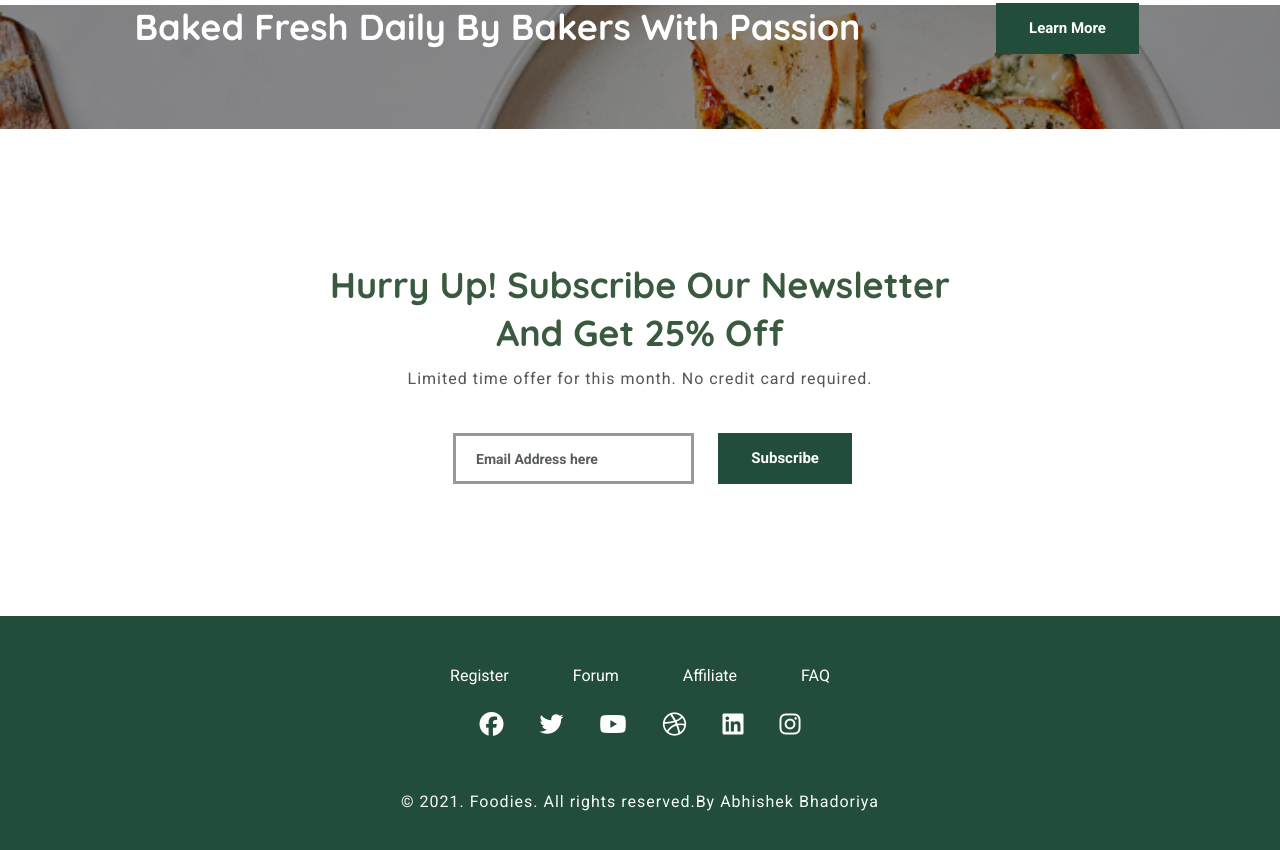
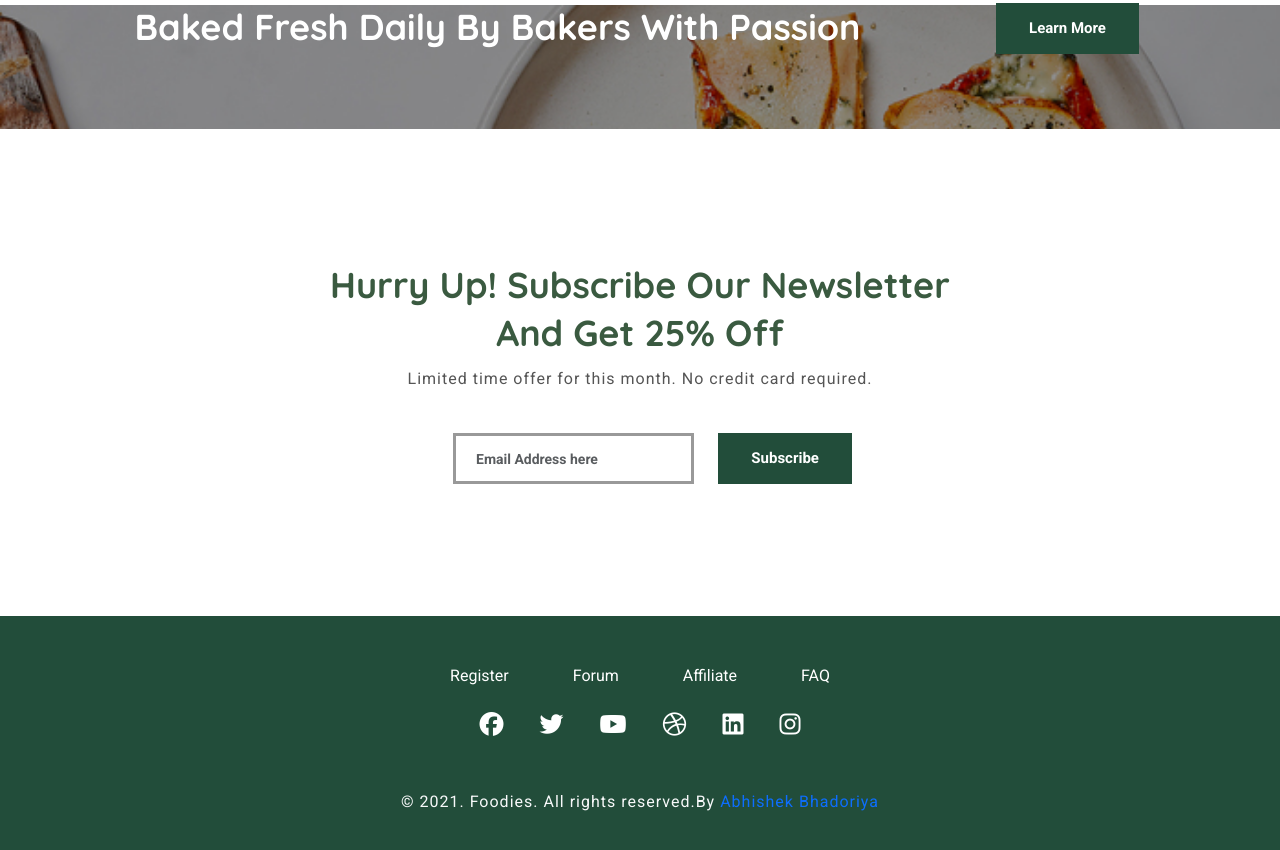
Before and after one commit to AbhishekBhadoriya82/foodies, a plain HTML site: page index.html in a window 1280 px wide. Shown: the part 5048-5898 px from the top of the page. Drawn offline with nearby package versions, Linux system fonts and the light colour scheme.

Commit message:
Update index.html

```diff
--- a/index.html
+++ b/index.html
@@ -368,7 +368,7 @@
                     </div>
                     <div class="col-sm-12">
                         <div class="copy-right text-center pt-5 ">
-                            <p class="text-light">© 2021. Foodies. All rights reserved.By Abhishek Bhadoriya</p>
+                            <p class="text-light">© 2021. Foodies. All rights reserved.By <a href="https://github.com/AbhishekBhadoriya82">Abhishek Bhadoriya</a></p>
                         </div>
                     </div>
                 </div>
```
